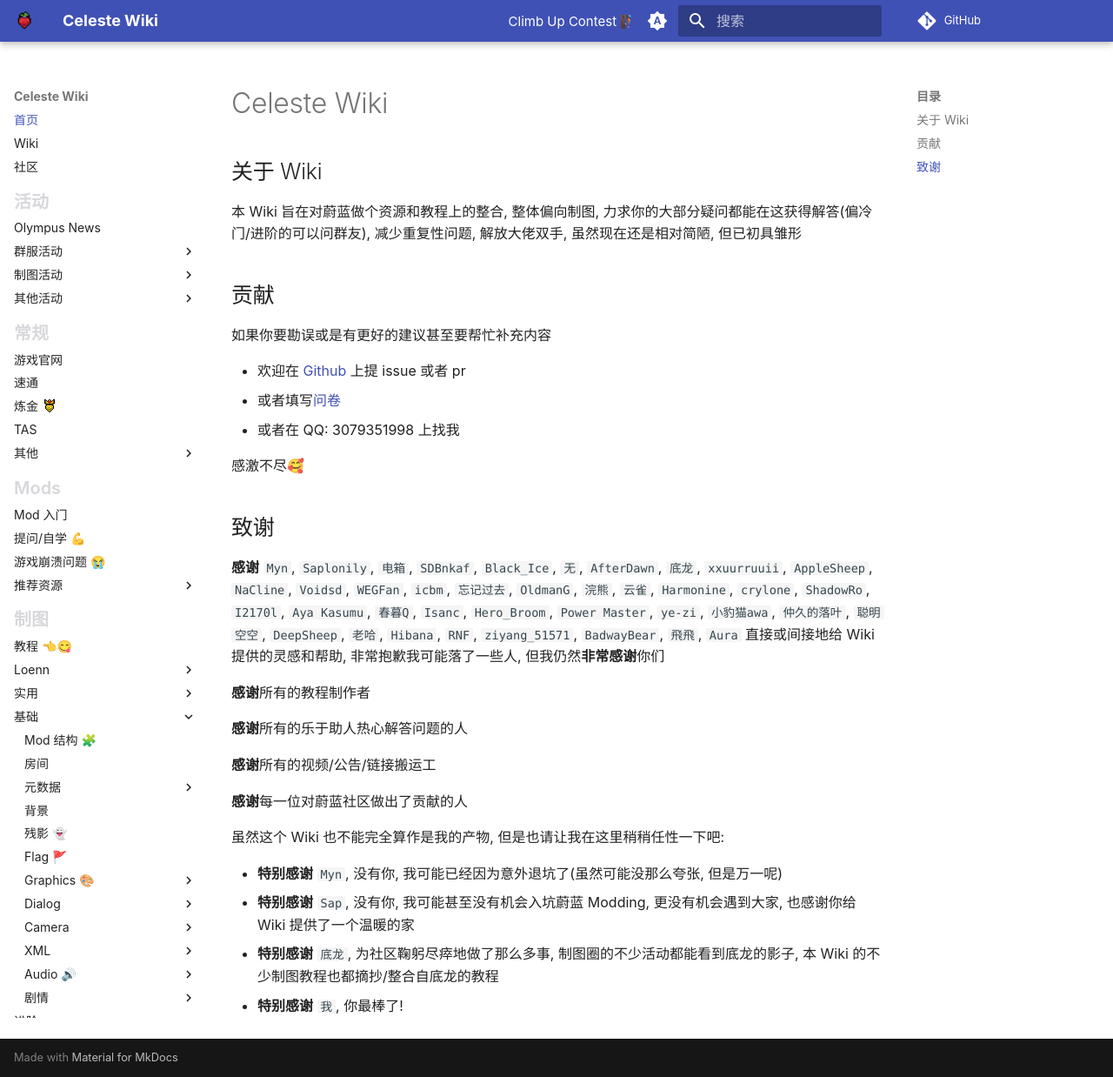
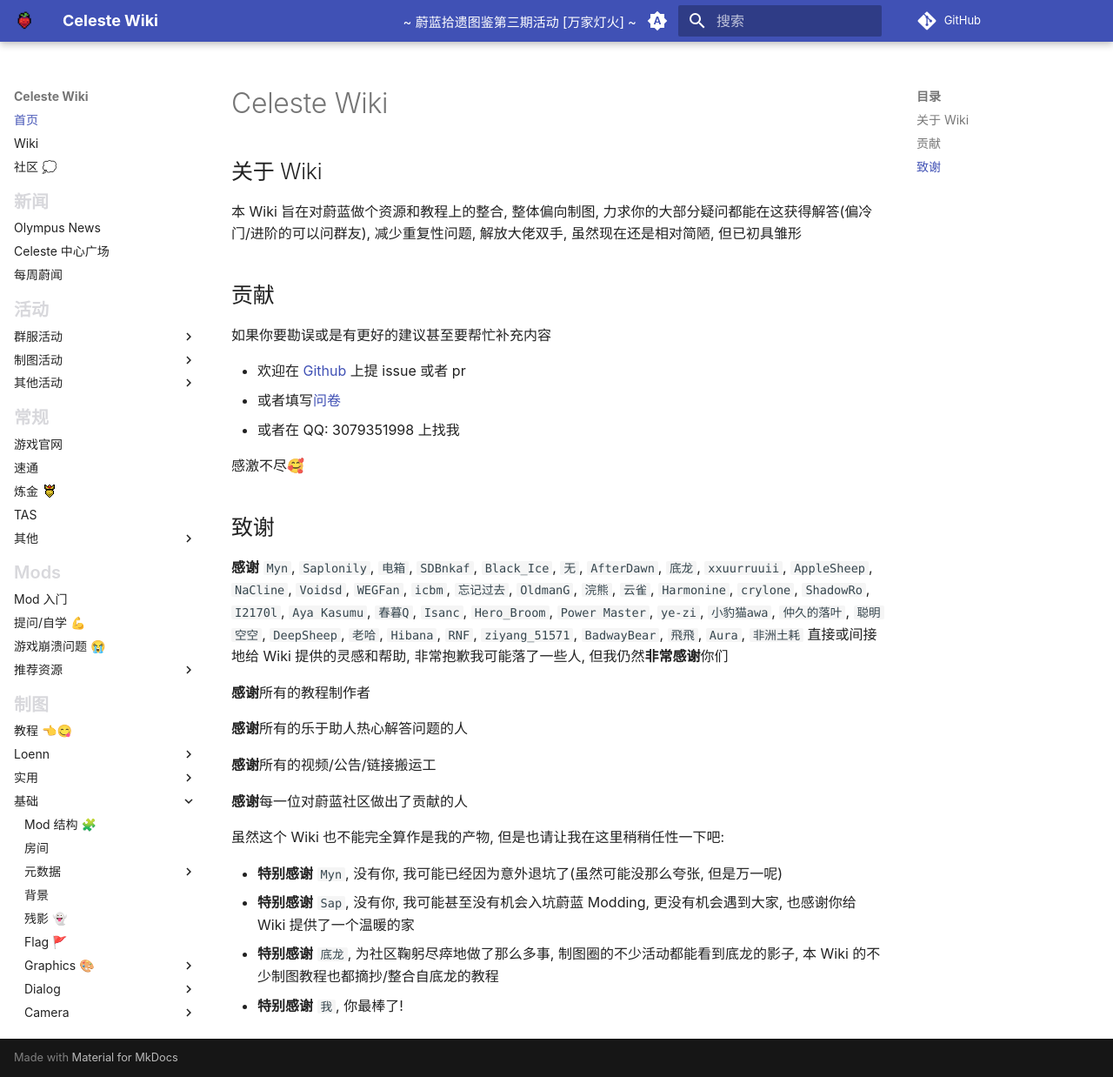
Before and after one commit to LuckyBoy-7/CelesteWikiModule, an MkDocs documentation site: the page built from docs/index.md, in a window 1280 px wide and 1238 px high. Shown: the whole window at 87% size. Built offline with MkDocs 1.6.1 and Material for MkDocs 9.7.7, drawn with Linux system fonts in a browser that asks for light colours; plug-ins that fetch from the network failed and are left out; comment, search, counter and statistics services are not loaded.

Commit message:
链接补充

```diff
--- a/docs/index.md
+++ b/docs/index.md
@@ -20,7 +20,7 @@
 `NaCline`, `Voidsd`, `WEGFan`, `icbm`, `忘记过去`, `OldmanG`, `浣熊`, `云雀`, `Harmonine`, `crylone`, `ShadowRo`,
 `I2170l`, `Aya Kasumu`, `春暮Q`, `Isanc`, `Hero_Broom`, `Power Master`, `ye-zi`, `小豹猫awa`,
 `仲久的落叶`, `聪明空空`, `DeepSheep`, `老哈`, `Hibana`, `RNF`,
-`ziyang_51571`, `BadwayBear`, `飛飛`, `Aura` 直接或间接地给 Wiki 提供的灵感和帮助, 非常抱歉我可能落了一些人, 但我仍然**非常感谢**你们
+`ziyang_51571`, `BadwayBear`, `飛飛`, `Aura`, `非洲土耗` 直接或间接地给 Wiki 提供的灵感和帮助, 非常抱歉我可能落了一些人, 但我仍然**非常感谢**你们
 
 **感谢**所有的教程制作者
 
--- a/docs/javascripts/announcement.js
+++ b/docs/javascripts/announcement.js
@@ -90,6 +90,11 @@
     {
         text: "Climb Up Contest 🧗🏿",
         url: "/celeste_wiki/activity/mappings/contest/climb_up/",
+    },
+    {
+        text: "~ 蔚蓝拾遗图鉴第三期活动 [万家灯火] ~",
+        url: "https://bbs.celemiao.com/d/590-wei-lan-shi-yi-tu-jian-x-miaonet-di-tu-da-qia-huo-dong-season-3-mo-jia-deng-huo",
+        target: "_blank"
     }
 ];
 
--- a/mkdocs.yml
+++ b/mkdocs.yml
@@ -81,12 +81,17 @@
 nav:
   - 首页: "index.md"
   - Wiki: "general/wiki.md"
-  - 社区: "general/community.md"
+  - 社区 💭: "general/community.md"
+  - 新闻:
+      - Olympus News: "https://maddie480.ovh/celeste/olympus-news"
+      - Celeste 中心广场: "https://space.bilibili.com/3691010620131512"
+      - 每周蔚闻: "https://space.bilibili.com/104247284/lists/3589526"
   - 活动:
-      - Olympus News: "https://maddie480.ovh/celeste/olympus-news"
       - 群服活动:
-          - ~ 蔚蓝拾遗图鉴第二期活动 [寻迹拾光] ~: "https://bbs.celemiao.com/d/483-wei-lan-shi-yi-tu-jian-di-er-qi-huo-dong-xun-ji-shi-guang"
-          - ~ 蔚蓝拾遗图鉴第一期活动 [初夏煦风] ~: "https://bbs.celemiao.com/d/433-wei-lan-shi-yi-tu-jian-di-yi-qi-huo-dong-chu-xia-xu-feng"
+          - 拾遗图鉴:
+              - ~ 蔚蓝拾遗图鉴第三期活动 [万家灯火] ~: "https://bbs.celemiao.com/d/590-wei-lan-shi-yi-tu-jian-x-miaonet-di-tu-da-qia-huo-dong-season-3-mo-jia-deng-huo"
+              - ~ 蔚蓝拾遗图鉴第二期活动 [寻迹拾光] ~: "https://bbs.celemiao.com/d/483-wei-lan-shi-yi-tu-jian-di-er-qi-huo-dong-xun-ji-shi-guang"
+              - ~ 蔚蓝拾遗图鉴第一期活动 [初夏煦风] ~: "https://bbs.celemiao.com/d/433-wei-lan-shi-yi-tu-jian-di-yi-qi-huo-dong-chu-xia-xu-feng"
           - Any% 分段速通接力活动: "https://bbs.celemiao.com/d/471-miaonet-she-qu-any-fen-duan-su-tong-jie-li-huo-dong"
       - 制图活动:
           - 制图竞赛:
@@ -111,7 +116,7 @@
           - 技巧和攻略向教程: "general/common/tutorials.md"
           - 游戏机制和技巧: "general/common/mechanics.md"
           - 查阅: "general/lookup.md"
-          - 官图速览: "https://berrycamp.github.io/"
+          - 官图地图速览: "https://berrycamp.github.io/"
           - 彩蛋: "general/common/easter_eggs.md"
   - Mods:
       - Mod 入门: "mods/start.md"
```
Also changed, not shown: docs/general/community.md (+1 -1 lines), docs/mappings/flag/flag.md (+85 -0 lines), docs/assets/mappings/flag/13.png (added).
